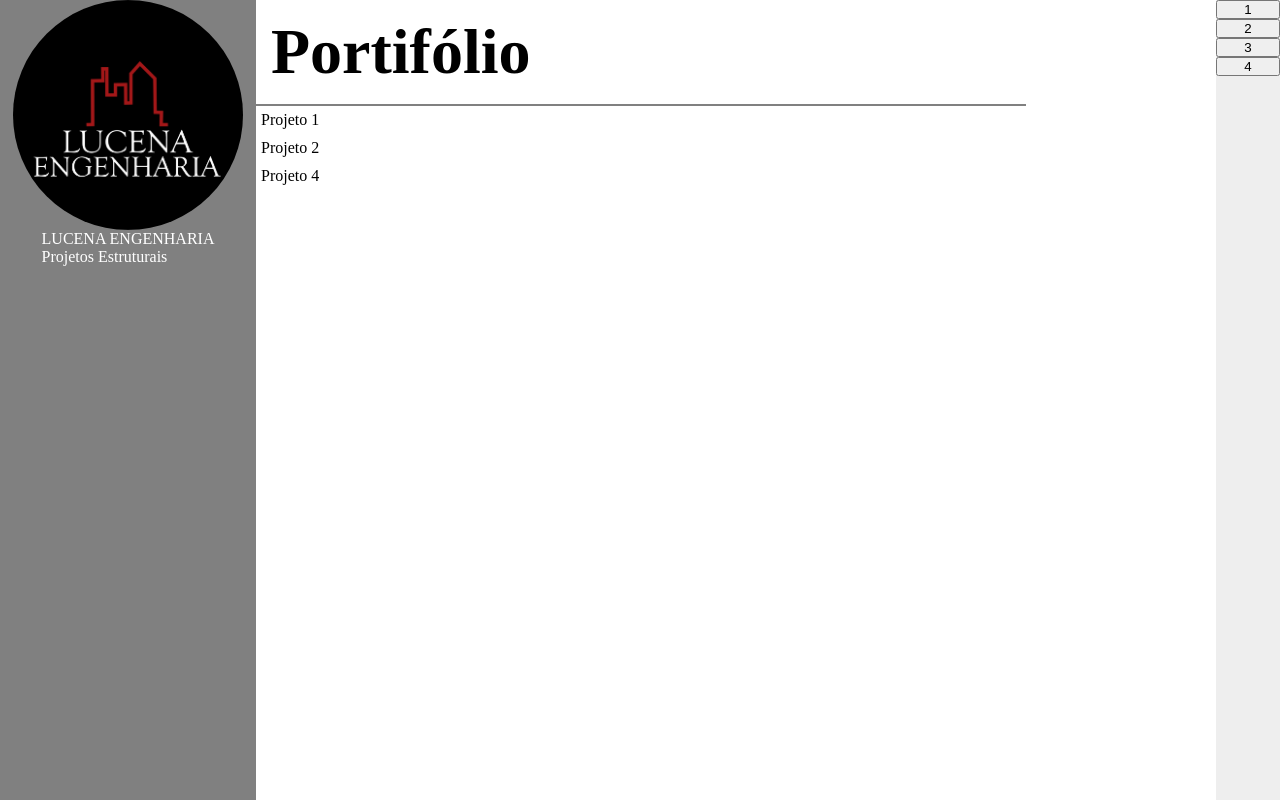
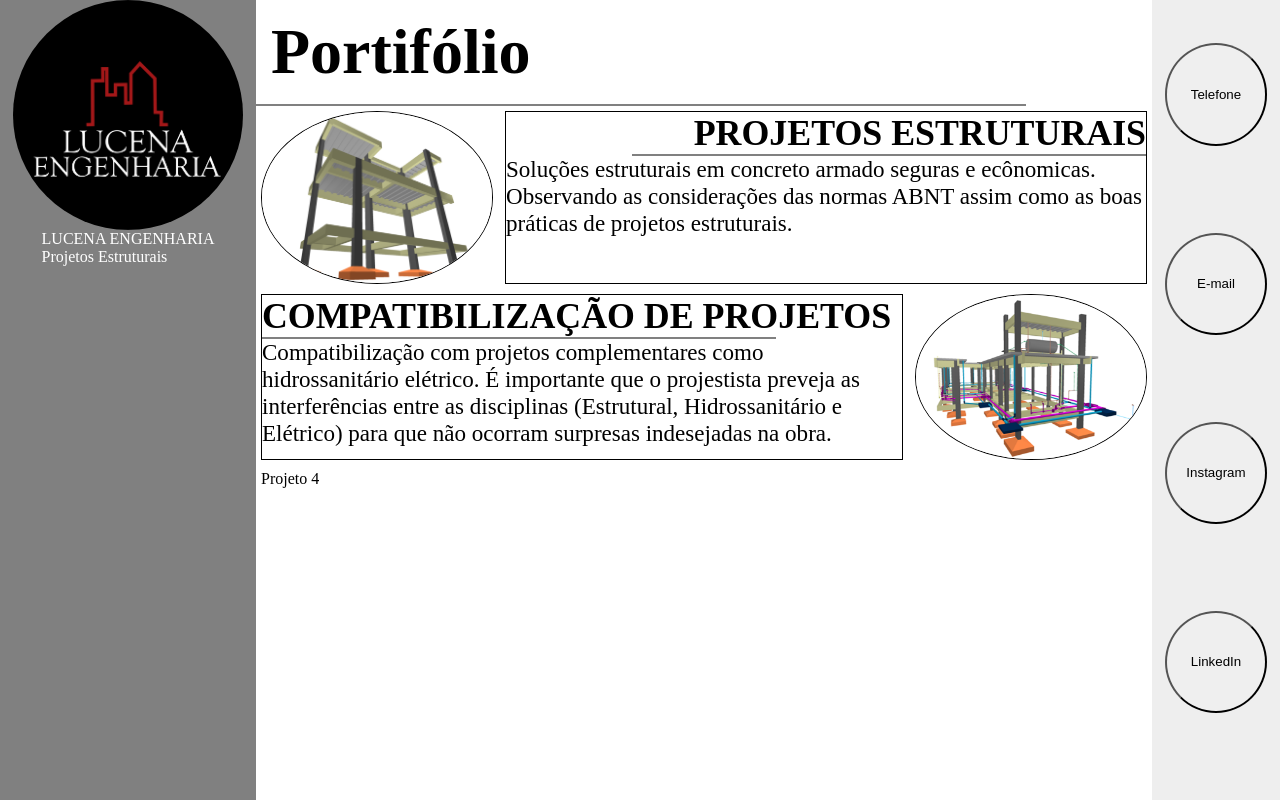
Before and after one commit to RobertoLucena/lucenaengenharia, a plain HTML site: page index.html in a window 1280 px wide. Drawn offline with Linux system fonts and the light colour scheme.

Commit message:
atualizando botões

```diff
--- /dev/null
+++ b/code.js
@@ -0,0 +1,15 @@
+function telefone() {
+    if (document.getElementById("telefone").innerHTML == "(92) 99155-9582") {
+        document.getElementById("telefone").innerHTML = "";
+    } else {
+        document.getElementById("telefone").innerHTML = "(92) 99155-9582"
+    }
+}
+
+function email() {
+    if (document.getElementById("email").innerHTML == "robertolucena.eng@gmail.com") {
+        document.getElementById("email").innerHTML = "";
+    } else {
+        document.getElementById("email").innerHTML = "robertolucena.eng@gmail.com"
+    }
+}
--- a/index.html
+++ b/index.html
@@ -4,6 +4,7 @@
 <head>
     <title>Lucena Engenharia</title>
     <link rel="stylesheet" type="text/css" href="style.css" />
+    <script src="code.js"></script>
 </head>
 
 <body>
@@ -18,24 +19,48 @@
         <div id="main">
             <h1>Portifólio</h1>
             <div id="linha"></div>
-            <div class="box">Projeto 1</div>
-            <div class="box">Projeto 2</div>
+            <div class="box">
+                <img class="imgprojetos" src="imagens/Apresentação1/Estrutural.png">
+                <div class="textprojetosright">
+                    <h2>PROJETOS ESTRUTURAIS</h2>
+                    <div id="linha1"></div>
+                    <p>Soluções estruturais em concreto armado seguras e ecônomicas.
+                        Observando as considerações das normas ABNT assim como as boas
+                        práticas de projetos estruturais.
+                    </p>
+                </div>
+            </div>
+            <div class="box">
+                <div class="textprojetosleft">
+                    <h2>COMPATIBILIZAÇÃO DE PROJETOS</h2>
+                    <div id="linha1"></div>
+                    <p>Compatibilização com projetos complementares como hidrossanitário elétrico.
+                        É importante que o projestista preveja as interferências entre as disciplinas
+                        (Estrutural, Hidrossanitário e Elétrico) para que não ocorram surpresas indesejadas na obra.
+                    </p>
+                </div>
+                <img class="imgprojetos" src="imagens/Apresentação1/Compatibilização.png">
+            </div>
             <div class="box">Projeto 4</div>
         </div>
 
         <div id="sideright">
-            <button>
-                1
+            <button onclick="telefone()">
+                Telefone
             </button>
-            <button>
-                2
+            <div id="telefone"></div>
+            <button onclick="email()">
+                E-mail
             </button>
-            <button>
-                3
-            </button>
-            <button>
-                4
-            </button>
+            <div id="email"></div>
+            <a href="https://www.instagram.com/lucena.eng/"><button>
+                    Instagram
+                </button></a>
+            <div></div>
+            <a href="https://www.linkedin.com/in/robertolucena/"><button>
+                    LinkedIn
+                </button></a>
+            <div></div>
 
         </div>
     </div>
--- a/style.css
+++ b/style.css
@@ -8,13 +8,66 @@ h1{
     padding: 15px;
 }
 
+h2{
+    font-size: 2.8vw;
+}
+
+p{
+    font-size: 1.8vw;
+}
+
 button{
-    width: 5vw;
+    width: 8vw;
+    height: 8vw;
+    border-radius: 50%;
+    cursor: pointer;
+}
+
+button:hover{
+    width: 9vw;
+    height: 9vw;
+    border-radius: 50%;
+    transition: all 0.3s ease;
+    cursor: pointer;
 }
 
 .box{
     border: 0px solid blue;
     padding: 5px;
+    display: flex;
+    flex-direction: row;
+    justify-content: space-between;
+}
+
+.imgprojetos{
+    width: 18vw;
+    border-radius: 50%;
+    border: 0.5px solid black;
+}
+
+.imgprojetos:hover{
+    transition: all 0.3s ease;
+    width: 25vw;
+    border-radius: 0%;
+    border: 0.5px solid black;
+}
+
+.textprojetosright{
+    display: flex;
+    flex-direction: column;
+    align-items: flex-end;
+    align-content: flex-end;
+    border: 1px solid black;
+    width: 50VW;
+}
+
+.textprojetosleft{
+    display: flex;
+    flex-direction: column;
+    align-items: flex-start;
+    align-content: flex-start;
+    border: 1px solid black;
+    width: 50VW;
 }
 
 #principal{
@@ -34,18 +87,20 @@ button{
 }
 
 #main{
-    width: 75vw;
+    width: 70vw;
     height: 100vh;
     border: 0px solid blue;
 }
 
 #sideright{
-    width: 5vw;
+    width: 10vw;
     height: 100vh;
     border: 0px solid red;
     background-color: #eee;
     display: flex;
     flex-direction: column;
+    align-items: center;
+    justify-content: space-evenly;
 }
 
 #perfil{
@@ -57,3 +112,8 @@ button{
     border: 1px solid gray;
     width: 60vw;
 }
+
+#linha1{
+    border: 1px solid gray;
+    width: 40vw;
+}
```
Also changed, not shown: imagens/Apresentação1/Compatibilização.png (added), imagens/Apresentação1/Estrutural.png (added).
